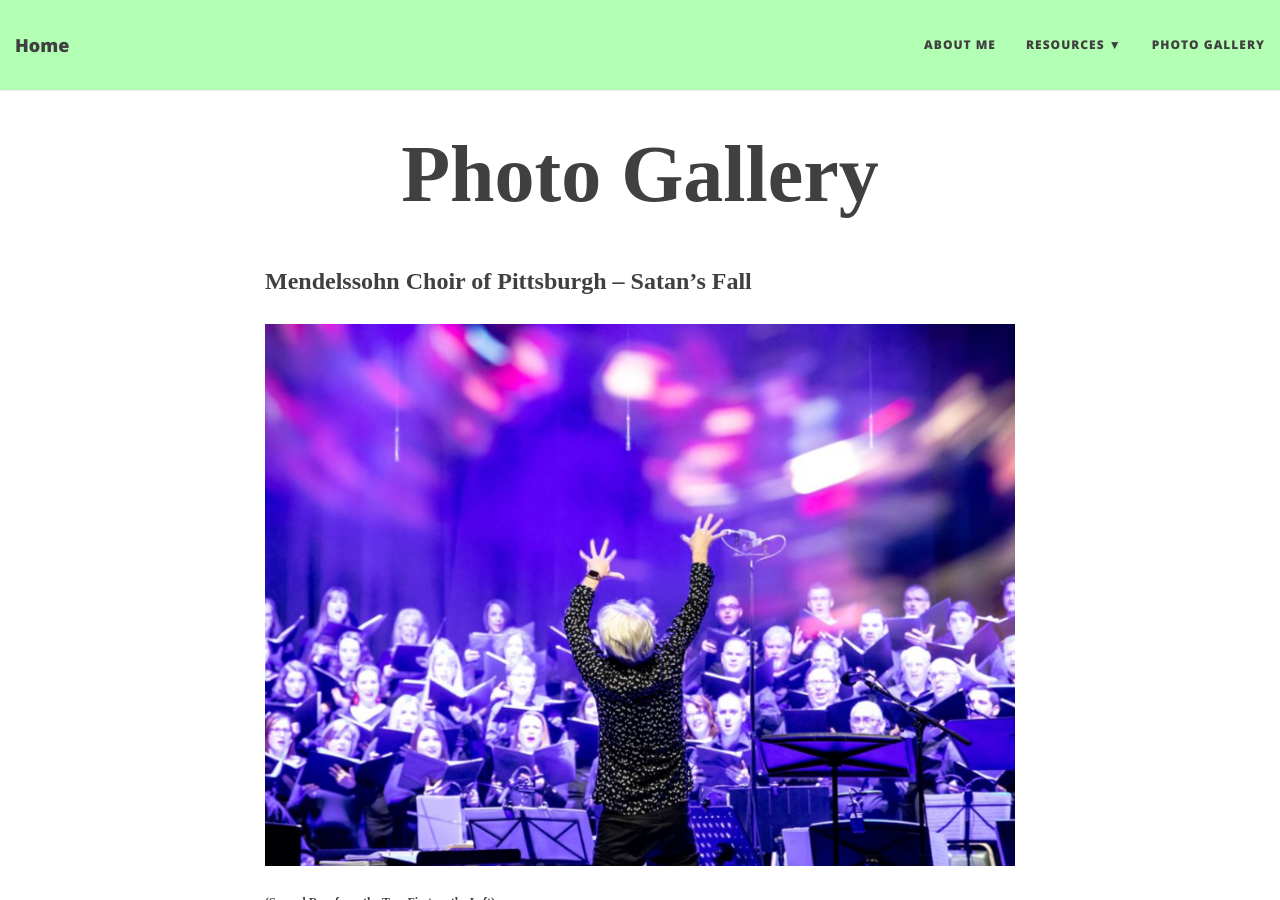
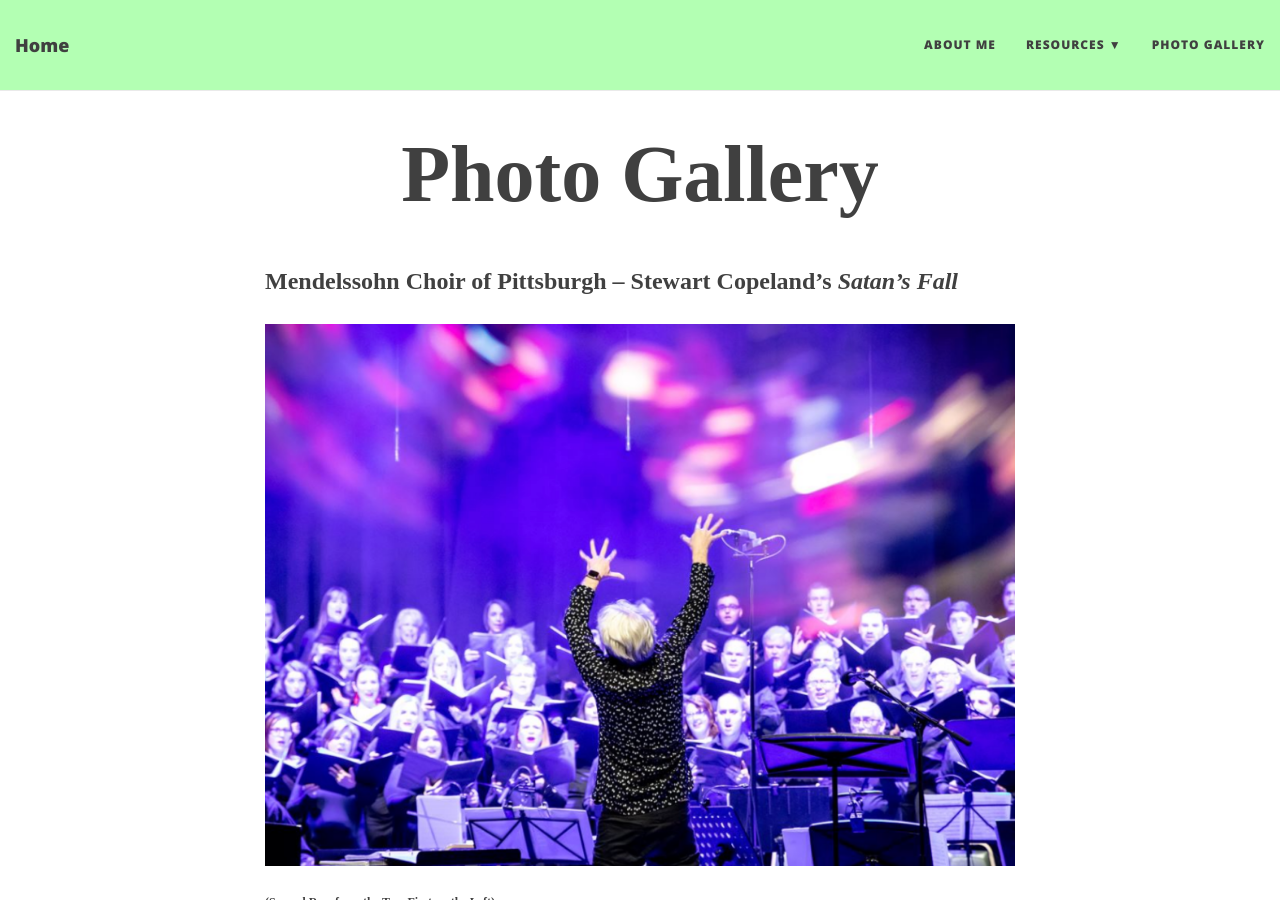
Before and after one commit to dlukacevic/dlukacevic.github.io, a Jekyll site: the page built from gallery.md, in a window 1280 px wide and 900 px high. Built offline with Jekyll 4.4.1, drawn with Linux system fonts in a browser that asks for light colours; nearby versions of some CDN libraries.

Commit message:
Update gallery.md

```diff
--- a/gallery.md
+++ b/gallery.md
@@ -3,7 +3,7 @@ layout: page
 title: Photo Gallery
 ---
 
-### Mendelssohn Choir of Pittsburgh – Satan's Fall
+### Mendelssohn Choir of Pittsburgh – Stewart Copeland's _Satan's Fall_
 
 ![Satans Fall](/img/dora_portfolio/gallery/satansfall.png)
 ###### (Second Row from the Top, First on the Left)
```
